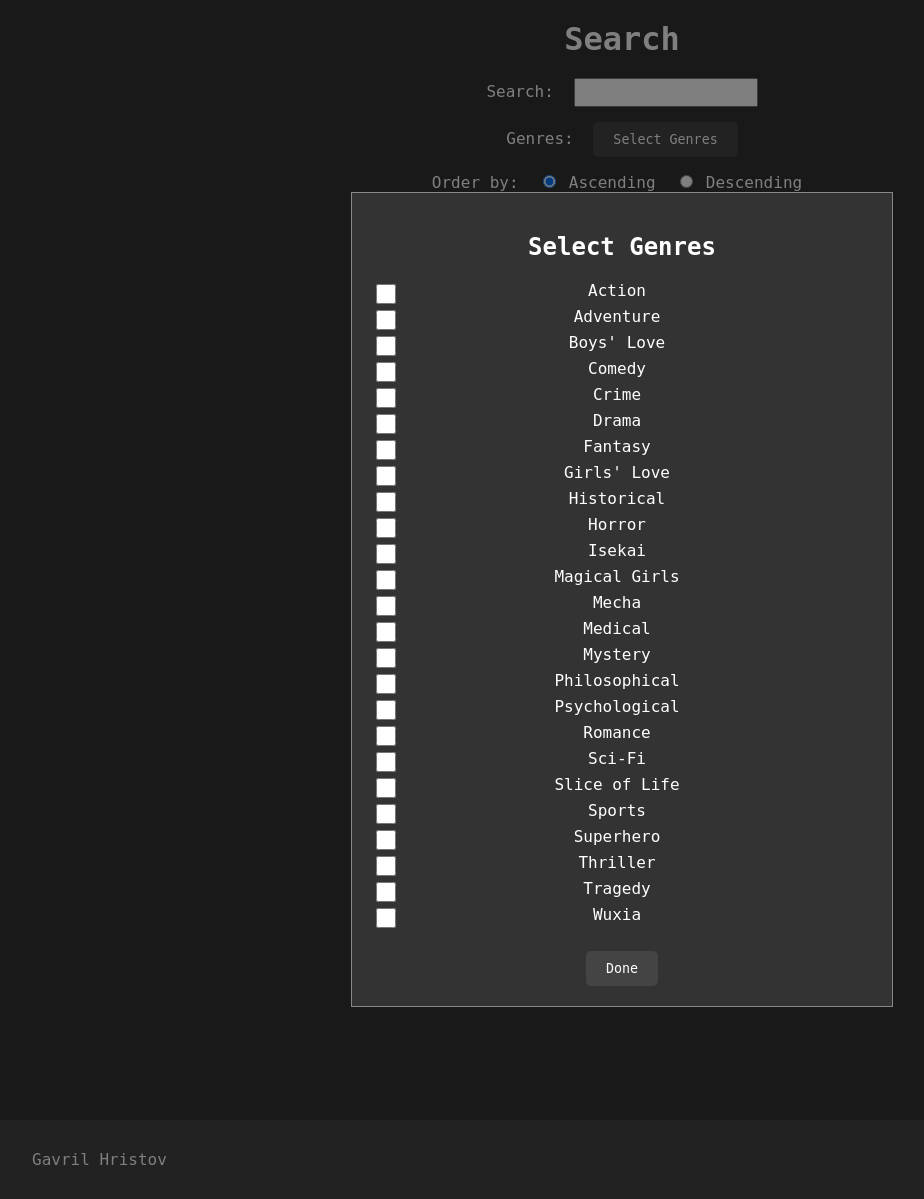
After one commit to MasterGar1/manga-web-app, a Flask app: page /search/ in a window 1280 px wide, after a click on "Select Genres". The commit adds this page. Shown: the whole page, without its empty margins (18-942 px from the left). Run offline with Flask 3, Linux system fonts and the light colour scheme; parts of the project's set-up code (start-up, migrations or seed data) failed here and were passed over.

Commit message:
Add login, library, search, and read templates; update main app routes

```diff
--- a/main.py
+++ b/main.py
@@ -2,15 +2,48 @@ import os
 
 import requests
 import dotenv
-from flask import Flask, render_template, url_for
+from flask import Flask, render_template, redirect, url_for, session
 
 import search
 
 app = Flask(__name__)
+app.register_blueprint(search.bp, url_prefix='/search')  # Ensure blueprint is registered with a prefix
 
 @app.route('/')
-def index():
-    return render_template('index.html')
+def home():
+    if 'username' in session:
+        return render_template('index.html', username=session['username'])
+    return redirect(url_for('login'))
+
+@app.route('/library')
+def library():
+    return render_template('library.html', title='Library')
+
+@app.route('/read/<manga>/<chapter>')
+def read(manga, chapter):
+    return render_template('read.html', title=f'Read {manga} {chapter}', chapter=[])
+
+# @app.route('/login', methods=['GET', 'POST'])
+# def login():
+#     if request.method == 'POST':
+#         username = request.form['username']
+#         password = request.form['password']
+
+#         if username in users and check_password_hash(users[username], password):
+#             session['username'] = username
+#             flash('Login successful!', 'success')
+#             return redirect(url_for('home'))
+#         else:
+#             flash('Invalid username or password', 'danger')
+
+#     return render_template('login.html')
+
+# @app.route('/logout')
+# def logout():
+#     session.pop('username', None)
+#     flash('Logged out successfully!', 'success')
+#     return redirect(url_for('login'))
+
 
 if __name__ == '__main__':
     app.run(debug=True)
--- a/search.py
+++ b/search.py
@@ -1,6 +1,7 @@
 from typing import Any
 
 import requests
+from flask import render_template, Blueprint, request
 
 from singleton import Manga
 
@@ -8,7 +9,29 @@ base_url = 'https://api.mangadex.org'
 
 endpoint = '/manga'
 
-def search(title : str, limit : int, **args) -> list[Manga]:
+bp = Blueprint('searches', __name__)
+
+demographics : list[str] = ['shounen', 'shoujo', 'josei', 'seinen']
+statuses : list[str] = ['ongoing', 'completed', 'haitus', 'cancelled']
+ordering : list[str] = ['title', 'year', 'createdAt', 'updatedAt', 'latestUploadedChapter', 'relevance']
+genres : list[str] = ['Action', 'Adventure', 'Boys\' Love',
+                      'Comedy', 'Crime', 'Drama', 'Fantasy',
+                      'Girls\' Love', 'Historical', 'Horror',
+                      'Isekai', 'Magical Girls', 'Mecha', 'Medical',
+                      'Mystery', 'Philosophical', 'Psychological', 'Romance',
+                      'Sci-Fi', 'Slice of Life', 'Sports', 'Superhero',
+                      'Thriller', 'Tragedy', 'Wuxia']
+
+@bp.route('/')
+def search_home():
+    return render_template('search.html', title='Search', genres=genres,
+                           orders=ordering, status=statuses, demogr=demographics)
+
+@bp.route('/results')
+def search_results():
+    return render_template('results.html')
+
+def search_manga(title : str, limit : int, **args) -> list[Manga]:
     tags : dict = requests.get(f'{base_url}/manga/tag').json()
     if args['included_tags'] == []:
         included_ids : list[str] = [ tag['id']
@@ -32,9 +55,8 @@ def search(title : str, limit : int, **args) -> list[Manga]:
             'limit' : limit,
             'includedTags[]' : included_ids,
             'excludedTags[]' : excluded_ids,
+            'status[]' : args['status'],
             'publicationDemographic[]' : args['demographic'],
-            'status[]' : args['status'],
-            'contentRating' : args['rating']
         },
         **order_fix
     }
--- a/static/css/main.css
+++ b/static/css/main.css
@@ -0,0 +1,214 @@
+body {
+    flex-direction: column;
+    background-color: #333;
+    color: white;
+    display: flex;
+    justify-content: flex-start;
+    align-items: center;
+    height: 100vh;
+    margin: 0;
+    font-family: 'JetBrains Mono', monospace;
+    overflow-y: auto;
+    overflow-x: hidden;
+}
+
+.container {
+    text-align: center;
+    flex: 1;
+}
+
+h1 {
+    margin-top: 20px;
+    margin-bottom: 20px;
+}
+
+a {
+    display: inline-block;
+    padding: 10px 20px;
+    margin: 10px;
+    background-color: #444;
+    color: white;
+    text-decoration: none;
+    border-radius: 5px;
+    font-family: 'JetBrains Mono', monospace;
+    transition: background-color 0.3s ease;
+}
+
+a:hover {
+    background-color: #555;
+}
+
+form {
+    display: flex;
+    flex-direction: column;
+    align-items: center;
+}
+
+form div {
+    margin-bottom: 15px;
+}
+
+label {
+    margin-right: 10px;
+}
+
+input, select {
+    padding: 5px;
+    font-family: 'JetBrains Mono', monospace;
+}
+
+button {
+    padding: 10px 20px;
+    background-color: #444;
+    color: white;
+    border: none;
+    border-radius: 5px;
+    font-family: 'JetBrains Mono', monospace;
+    cursor: pointer;
+    transition: background-color 0.3s ease;
+}
+
+button:hover {
+    background-color: #555;
+}
+
+.popup {
+    display: none;
+    position: fixed;
+    z-index: 1;
+    left: 0;
+    top: 0;
+    width: 100%;
+    height: 100%;
+    overflow: auto;
+    background-color: rgba(0, 0, 0, 0.5);
+}
+
+.popup-content {
+    background-color: #333;
+    margin: 15% auto;
+    padding: 20px;
+    border: 1px solid #888;
+    width: 80%;
+    max-width: 500px;
+    color: white;
+    font-family: 'JetBrains Mono', monospace;
+    display: flex;
+    flex-direction: column;
+    align-items: center;
+}
+
+.popup-content h2 {
+    margin-bottom: 20px;
+    width: 100%;
+    text-align: center;
+}
+
+.popup-content div {
+    display: grid;
+    grid-template-columns: repeat(3, 1fr);
+    gap: 10px;
+    width: 100%;
+}
+
+.popup-content label {
+    margin-left: 0;
+    margin-right: 10px;
+}
+
+.popup-content input[type="checkbox"] {
+    width: 20px;
+    height: 20px;
+    margin-right: 10px;
+}
+
+.popup-content button {
+    margin-top: 20px;
+    padding: 10px 20px;
+    background-color: #444;
+    color: white;
+    border: none;
+    border-radius: 5px;
+    font-family: 'JetBrains Mono', monospace;
+    cursor: pointer;
+    transition: background-color 0.3s ease;
+}
+
+.popup-content button:hover {
+    background-color: #555;
+}
+
+.image-container {
+    display: flex;
+    flex-direction: column;
+    align-items: center;
+    gap: 10px;
+    padding-bottom: 20px;
+}
+
+.image-wrapper {
+    border: 1px solid #444;
+    padding: 5px;
+    background-color: #222;
+    width: 100%;
+    max-width: 600px;
+    margin: 0;
+}
+
+.image-wrapper img {
+    width: 100%;
+    height: auto;
+    display: block;
+    margin: 0;
+}
+
+.chapter-controls {
+    display: flex;
+    justify-content: center;
+    gap: 60px;
+    margin-top: 20px;
+    margin-bottom: 20px;
+}
+
+.chapter-controls button {
+    padding: 15px 50px;
+    font-size: 16px;
+}
+
+.chapter-title {
+    width: 100%;
+    text-align: center;
+    background-color: #444;
+    color: white;
+    padding: 20px 0;
+    margin-bottom: 20px;
+}
+
+.chapter-title h3 {
+    font-size: 2em;
+    margin: 0;
+}
+
+.footer {
+    width: 100%;
+    text-align: left;
+    background-color: #444;
+    color: white;
+    padding: 10px 20px;
+    margin-top: auto;
+    box-sizing: border-box;
+}
+
+.footer p {
+    margin: 0;
+    font-size: 14px;
+}
+
+.footer a {
+    color: white;
+    text-decoration: none;
+}
+
+.footer a:hover {
+    text-decoration: underline;
+}
--- a/templates/base.html
+++ b/templates/base.html
@@ -5,9 +5,15 @@
     <meta name="viewport" content="width=device-width, initial-scale=1.0">
     <meta http-equiv="X-UA-Compatible" content="ie-edge">
     <link rel="stylesheet" href="{{ url_for('static', filename='css/main.css') }}">
+    <title>{{ title }}</title>
     {% block head %}{% endblock %}
 </head>
 <body>
-    {% block body %}{% endblock %}
+    <div class="container">
+        {% block body %}{% endblock %}
+    </div>
+    <div class="footer">
+        <a href="https://github.com/MasterGar1">Gavril Hristov</a>
+    </div>
 </body>
 </html>
--- /dev/null
+++ b/templates/search.html
@@ -0,0 +1,44 @@
+{% extends 'base.html' %}
+
+{% block head %}
+<title>Search</title>
+{% endblock %}
+
+{% block body %}
+<h1>Search</h1>
+<div class="container">
+    <form action="{{ url_for('search') }}" method="get">
+        <div>
+            <label for="search">Search:</label>
+            <input type="text" id="search" name="search">
+        </div>
+        <div>
+            <label>Genres:</label>
+            <button type="button" onclick="document.getElementById('genre-popup').style.display='block'">Select Genres</button>
+        </div>
+        <div>
+            <label>Order by:</label>
+            <input type="radio" id="asc" name="order" value="asc" checked>
+            <label for="asc">Ascending</label>
+            <input type="radio" id="desc" name="order" value="desc">
+            <label for="desc">Descending</label>
+        </div>
+        <div>
+            <button type="submit">Search</button>
+        </div>
+    </form>
+</div>
+
+<div id="genre-popup" class="popup">
+    <div class="popup-content">
+        <h2>Select Genres</h2>
+        {% for item in genres %}
+        <div>
+            <input type="checkbox" id="{{item}}" name="genres" value="{{ item }}">
+            <label for="{{ item }}">{{ item }}</label>
+        </div>
+        {% endfor %}
+        <button type="button" onclick="document.getElementById('genre-popup').style.display='none'">Done</button>
+    </div>
+</div>
+{% endblock %}
```
Also changed, not shown: singleton.py (+8 -8 lines), templates/index.html (+6 -3 lines), templates/library.html (added, +8 -0 lines), templates/login.html (added, +26 -0 lines), templates/read.html (added, +18 -0 lines), templates/result.html (added, +8 -0 lines), login.py (added).
